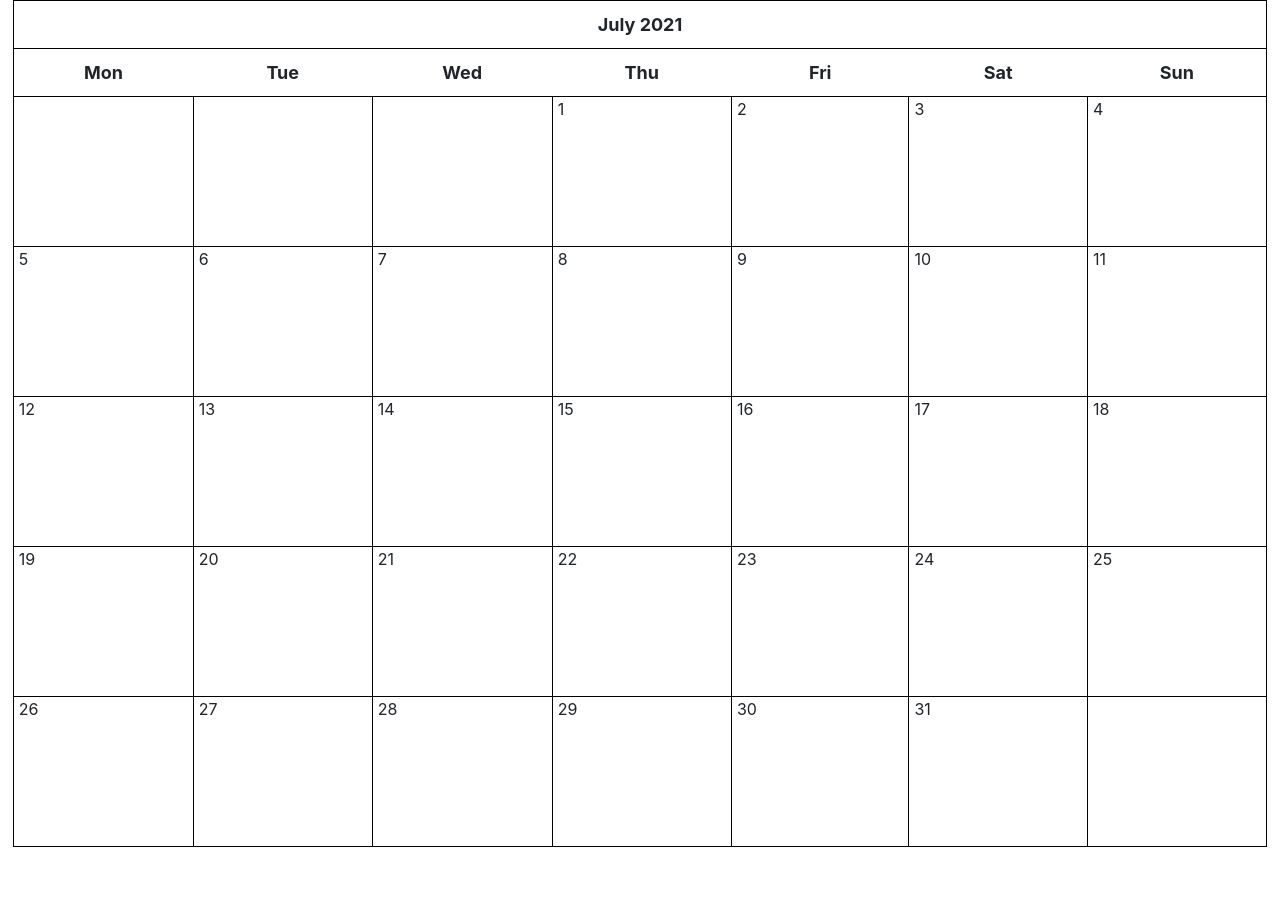
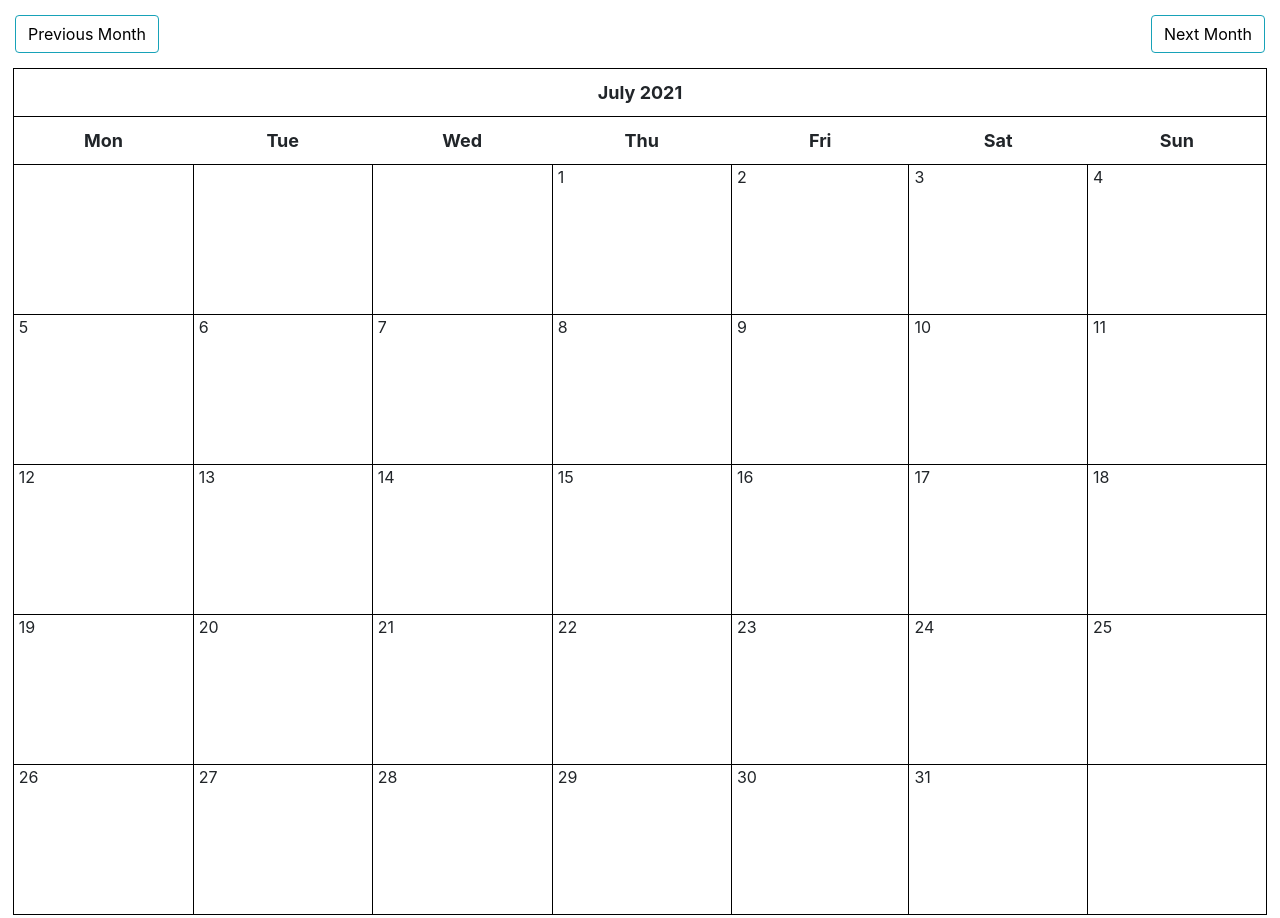
Before and after one commit to nvalle0624/kenzie-q4-capstone, a Django app: page /calendar/ in a window 1280 px wide. Before the commit the page ends 847 px from the top, so only its background shows below. Run offline with Django 3.2, Linux system fonts and the light colour scheme; data that the repository does not hold is empty; some libraries are stand-ins or nearby versions.

Commit message:
session view and template added, sessions show up on calendar as links to view, calendar changes months

```diff
--- a/bananadog/settings.py
+++ b/bananadog/settings.py
@@ -43,7 +43,6 @@ INSTALLED_APPS = [
     'bootstrap4',
     'api',
     'authentication',
-    'bootstrap4',
     'dogs',
     'schedule',
     'training_sessions',
--- a/static/calendar/calendar.css
+++ b/static/calendar/calendar.css
@@ -37,3 +37,22 @@ ul {
 a {
   color: #17a2b8;
 }
+
+.left {
+  float: left;
+}
+
+.right {
+  float: right;
+}
+
+.btn {
+  outline: none;
+  color: black;
+  background-color: transparent;
+  box-shadow: 0 0 0 0;
+}
+
+.clearfix {
+  margin: 15px;
+}
--- a/templates/all_dogs.html
+++ b/templates/all_dogs.html
@@ -1,6 +1,4 @@
 <h1>All Dogs</h1>
-
-
 {% for d in dogs %}
 <a href='/dog_profile/{{d.id}}/'>{{d.name}}</a>
 {% endfor %}
--- a/templates/base.html
+++ b/templates/base.html
@@ -1,3 +1,4 @@
+<!-- # calendar: https://www.huiwenteo.com/normal/2018/07/24/django-calendar.html -->
 
 {% load bootstrap4 %}
 {% load static %}
--- a/templates/calendar.html
+++ b/templates/calendar.html
@@ -1,6 +1,13 @@
+<!-- # calendar: https://www.huiwenteo.com/normal/2018/07/24/django-calendar.html -->
+
 {% extends 'base.html' %}
+{% block content %}
+
+<div class="clearfix">
+	<a class="btn btn-info left" href="{% url 'calendar' %}?{{ prev_month }}"> Previous Month </a>
+	<a class="btn btn-info right" href="{% url 'calendar' %}?{{ next_month }}"> Next Month </a>
+</div>
 
 
-{% block content %}
 {{ calendar }}
 {% endblock %}
--- a/templates/delete_media.html
+++ b/templates/delete_media.html
@@ -1,10 +1,7 @@
 <!-- from : https://www.youtube.com/watch?v=EX6Tt-ZW0so -->
 
 {% load static %}
-
-
 <p>Are you sure you want to delete "{{this_file.image}}"?</p>
-
 <form action="" method='POST'>
   {% csrf_token %}
 <a href="/dog_profile/{{this_dog.id}}">Cancel</a>
--- a/training_sessions/models.py
+++ b/training_sessions/models.py
@@ -9,7 +9,6 @@ from admin_users.models import Trainer
 # Create your models here.
 from datetime import datetime, timedelta
 from calendar import HTMLCalendar
-
 
 
 class Calendar(HTMLCalendar):
@@ -24,7 +23,8 @@ class Calendar(HTMLCalendar):
         sessions_per_day = sessions.filter(start_time__day=day)
         d = ''
         for session in sessions_per_day:
-            d += f'<li> {session.activity_name} </li>'
+            # each session added links to session view
+            d += f'<li> <a href="/session/{session.id}">{session.activity_name}</a> </li>'
 
         if day != 0:
             return f"<td><span class='date'>{day}</span><ul> {d} </ul></td>"
--- a/training_sessions/urls.py
+++ b/training_sessions/urls.py
@@ -5,4 +5,5 @@ from training_sessions import views
 urlpatterns = [
     path('reports/', views.reports, name='reports'),
     path('calendar/', views.CalendarView.as_view(template_name='calendar.html'), name='calendar'),
+    path('session/<int:session_id>/', views.session_view, name='session_detail'),
 ]
--- a/training_sessions/views.py
+++ b/training_sessions/views.py
@@ -2,19 +2,29 @@ from django.shortcuts import render
 
 from training_sessions.models import Report, Session, Calendar
 
-from datetime import datetime, date
+from datetime import datetime, date, timedelta
 
 from django.http import HttpResponse
 from django.views import generic
 from django.utils.safestring import mark_safe
+import calendar
+
+# Create your views here
 
 
-# Create your views here
+def session_view(request, session_id: int):
+    session = Session.objects.get(id=session_id)
+    dogs_assigned = []
+    for dog in session.dogs_in_session.all():
+        dogs_assigned.append(dog)
+    return render(request, 'session_detail.html', {'session': session, 'dogs_assigned': dogs_assigned})
 
 
 def reports(request):
     report = Report.objects.all()
     return render(request, 'reports.html', {'report': report})
+
+# calendar: https://www.huiwenteo.com/normal/2018/07/24/django-calendar.html
 
 
 class CalendarView(generic.ListView):
@@ -27,13 +37,16 @@ class CalendarView(generic.ListView):
 
         # use today's date for the calendar
         d = get_date(self.request.GET.get('day', None))
-
+        d = get_date(self.request.GET.get('month', None))
         # Instantiate our calendar class with today's year and date
         cal = Calendar(d.year, d.month)
 
         # Call the formatmonth method, which returns our calendar as a table
         html_cal = cal.formatmonth(withyear=True)
         context['calendar'] = mark_safe(html_cal)
+
+        context['prev_month'] = prev_month(d)
+        context['next_month'] = next_month(d)
         return context
 
 
@@ -42,3 +55,18 @@ def get_date(req_day):
         year, month = (int(x) for x in req_day.split('-'))
         return date(year, month, day=1)
     return datetime.today()
+
+
+def prev_month(d):
+    first = d.replace(day=1)
+    prev_month = first - timedelta(days=1)
+    month = 'month=' + str(prev_month.year) + '-' + str(prev_month.month)
+    return month
+
+
+def next_month(d):
+    days_in_month = calendar.monthrange(d.year, d.month)[1]
+    last = d.replace(day=days_in_month)
+    next_month = last + timedelta(days=1)
+    month = 'month=' + str(next_month.year) + '-' + str(next_month.month)
+    return month
--- a/users/urls.py
+++ b/users/urls.py
@@ -6,5 +6,6 @@ urlpatterns = [
     path('client_home/<int:user_id>/', views.client_home, name='client_home'),
     path('signup/', views.signup_view, name='signup'),
     path('login/', views.login_view, name='login'),
+    path('logout/', views.logout_view, name='logout'),
     path('client_form/', views.client_signup_view, name='clientform')
 ]
```
Also changed, not shown: templates/session_detail.html (added, +26 -0 lines), users/views.py (+5 -6 lines).
